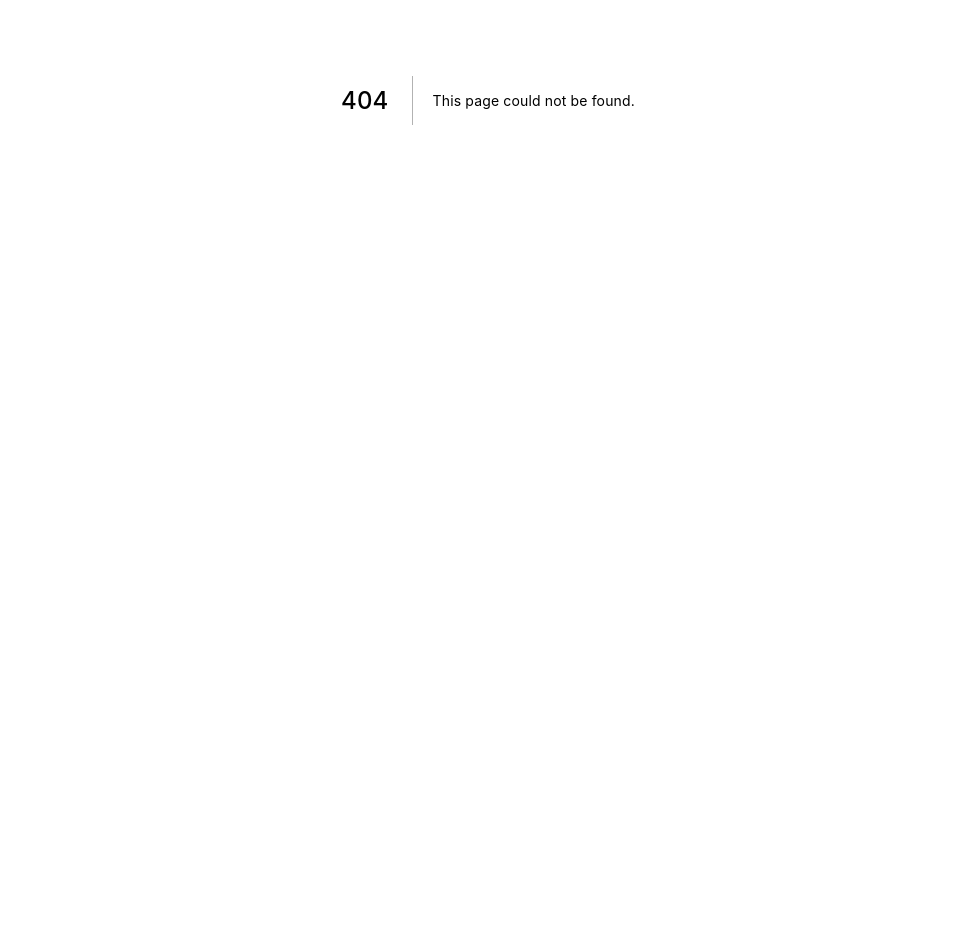
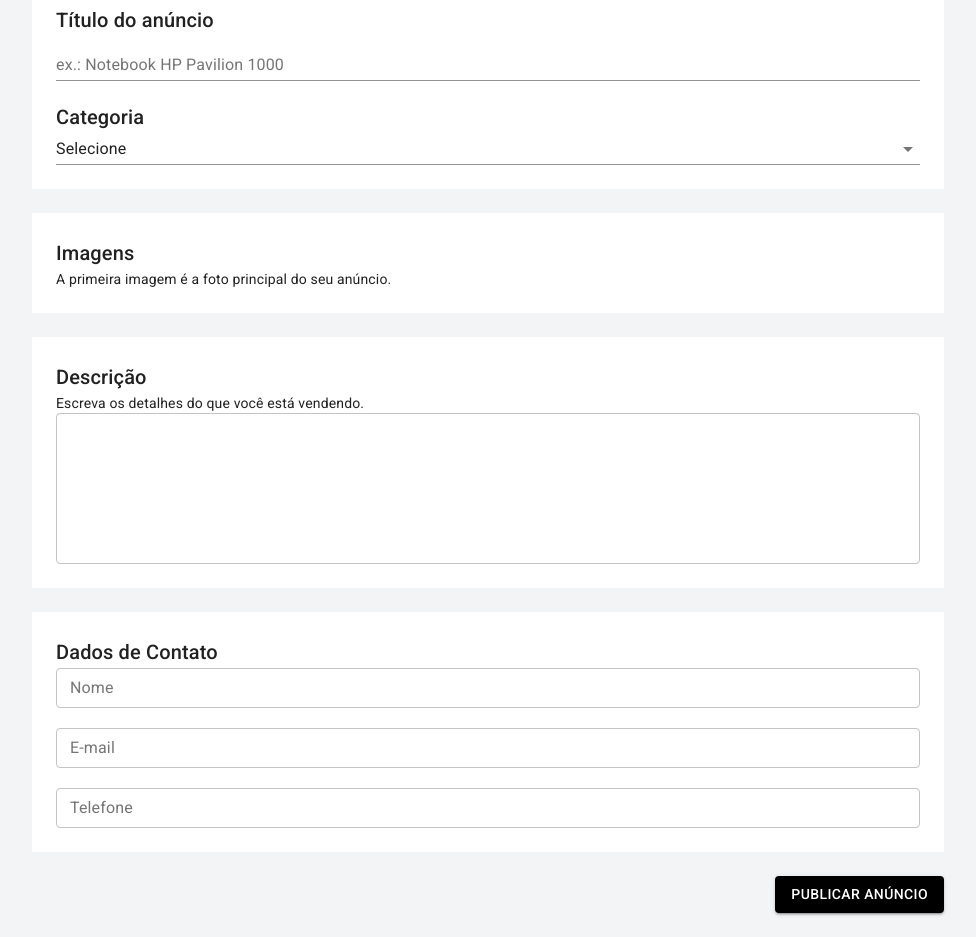
Before and after one commit to oscarvoit/e-commerce, a Next.js app: page /user/publish in a window 1280 px wide. Before the commit this address had no page. Shown: the part 300-1237 px from the top of the page, without its empty margins (152-1128 px from the left). Before the commit the page ends 800 px from the top, so only its background shows below. Built offline with nearby package versions, Linux system fonts and the light colour scheme.

Commit message:
adicionando pagina de publicar anuncio

```diff
--- /dev/null
+++ b/pages/user/publish.js
@@ -0,0 +1,140 @@
+import { Button, Box, Container, Select, TextField, Typography } from '@material-ui/core'
+import { makeStyles } from '@material-ui/core/styles'
+
+import TemplateDefault from '../../src/templates/Default'
+
+const useStyles = makeStyles((theme) => ({
+  container: {
+    padding: theme.spacing(8, 0, 6)
+  },
+  boxContainer: {
+    paddingBottom: theme.spacing(3),
+  },
+  box: {
+    background: theme.palette.background.white,
+    padding: theme.spacing(3),
+  }
+}))
+
+const Publish = () => {
+  const classes = useStyles()
+  return(
+    <TemplateDefault>
+      <Container maxWidth="sm" className={classes.container}>
+        <Typography component="h1" variant="h2" align="center" color="textPrimary">
+          Publicar Anúncio
+        </Typography>
+        <Typography component="h5" variant="h5" align="center" color="textPrimary">
+          Quanto mais detalhado, melhor!
+        </Typography>
+      </Container>
+
+      <Container maxWidth="md" className={classes.boxContainer}>
+        <Box className={classes.box}>
+        <Typography component="h6" variant="h6" color="textPrimary">
+          Título do anúncio
+        </Typography>
+        <TextField
+          label="ex.: Notebook HP Pavilion 1000"
+          size="small"
+          fullWidth
+        />
+        <br /><br />
+        <Typography component="h6" variant="h6" color="textPrimary">
+          Categoria
+        </Typography>
+        <Select
+          native
+          value=""
+          fullWidth
+          onChange={() => {}}
+          inputProps={{
+            name: 'age',
+          }}
+        >
+          <option value="">Selecione</option>
+          <option value={1}>Bebê e Criança</option>
+          <option value={2}>Agricultura</option>
+          <option value={3}>Moda</option>
+          <option value={1}>Carros, Motos e Barcos</option>
+          <option value={1}>Serviços</option>
+          <option value={1}>Lazer</option>
+          <option value={1}>Animais</option>
+          <option value={1}>Móveis, Casa e Jardim</option>
+          <option value={1}>Imóveis</option>
+          <option value={1}>Equipamentos e Ferramentas</option>
+          <option value={1}>Celulares e Tablets</option>
+          <option value={1}>Esportes</option>
+          <option value={1}>Tecnologia</option>
+          <option value={1}>Emprego</option>
+          <option value={1}>Outros</option>
+        </Select>
+        </Box>
+      </Container>
+
+      <Container maxWidth="md" className={classes.boxContainer}>
+        <Box className={classes.box}>
+        <Typography component="h6" variant="h6" color="textPrimary">
+          Imagens
+        </Typography>
+        <Typography component="div" variant="body2" color="textPrimary">
+          A primeira imagem é a foto principal do seu anúncio.
+        </Typography>
+        </Box>
+      </Container>
+
+      <Container maxWidth="md" className={classes.boxContainer}>
+        <Box className={classes.box}>
+        <Typography component="h6" variant="h6" color="textPrimary">
+          Descrição
+        </Typography>
+        <Typography component="div" variant="body2" color="textPrimary">
+          Escreva os detalhes do que você está vendendo.
+        </Typography>
+        <TextField
+          multiline
+          rows={6}
+          variant="outlined"
+          fullWidth
+        />
+        </Box>
+      </Container>
+
+      <Container maxWidth="md" className={classes.boxContainer}>
+        <Box className={classes.box}>
+        <Typography component="h6" variant="h6" color="textPrimary">
+          Dados de Contato
+        </Typography>
+        <TextField
+          label="Nome"
+          variant="outlined"
+          size="small"
+          fullWidth
+        />
+        <br /><br />
+        <TextField
+          label="E-mail"
+          variant="outlined"
+          size="small"
+          fullWidth
+        />
+        <br /><br />
+        <TextField
+          label="Telefone"
+          variant="outlined"
+          size="small"
+          fullWidth
+        />
+        </Box>
+      </Container>
+
+      <Container maxWidth="md" className={classes.boxContainer}>
+        <Box textAlign="right">
+          <Button variant="contained" color="primary">Publicar Anúncio</Button>
+        </Box>
+      </Container>
+    </TemplateDefault>
+  )
+}
+
+export default Publish
--- a/src/theme.js
+++ b/src/theme.js
@@ -4,7 +4,11 @@
   palette: {
     primary: {
       main: '#000000',
-    }
+    },
+    background: {
+      default: 'rgb(242, 244,245)',
+      white: '#FFFFFF',
+    },
   }
 })
 
```
